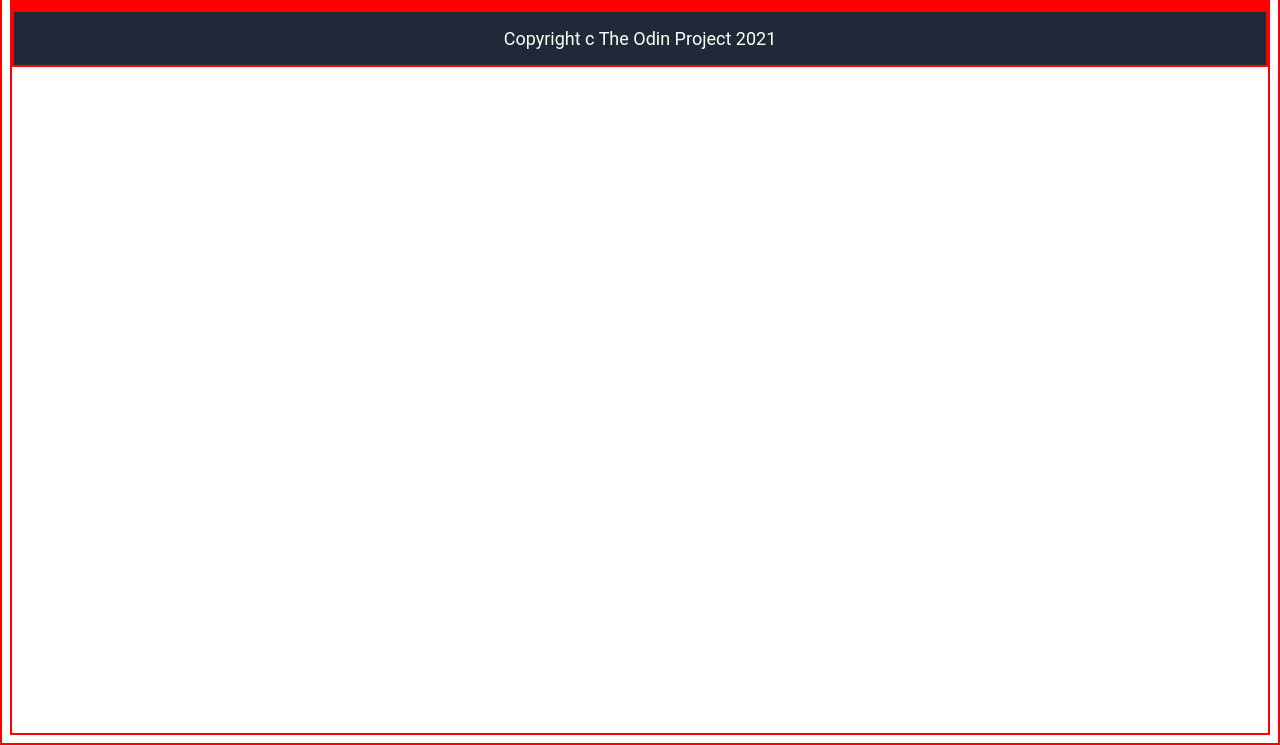
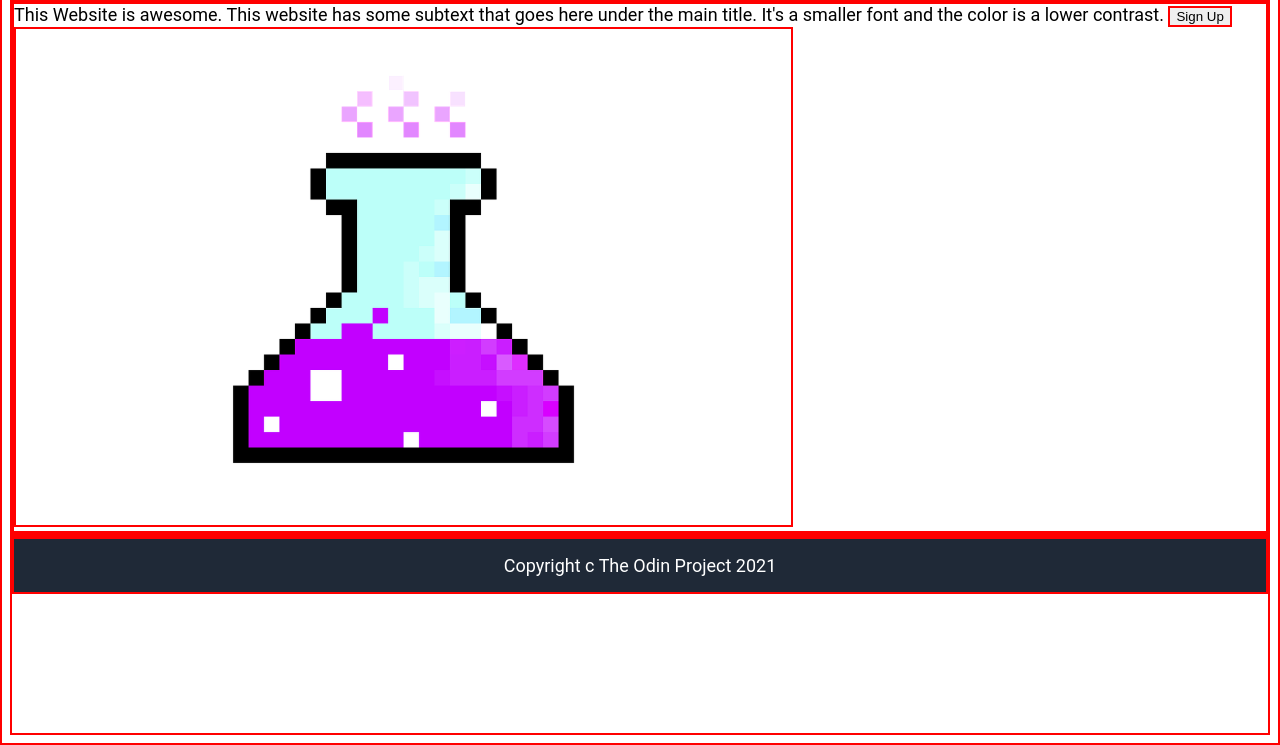
Before and after one commit to twinhitz/odin-landing-page, a plain HTML site: page index.html in a window 1280 px wide. Shown: the part 75-820 px from the top of the page. Drawn offline with Linux system fonts and the light colour scheme.

Commit message:
Add hero text and potion image

```diff
--- a/css/style.css
+++ b/css/style.css
@@ -27,7 +27,7 @@ body {
  flex-direction: row;
  justify-content: space-between;
  font-size: 24px;
- font-weight: 700px;
+ font-weight: 700;
 
 }
 
@@ -57,6 +57,7 @@ ul {
     justify-content: space-between;
     gap: 16px;
     font-size: 18px;
+    font-weight: 100;
 
 }
 
--- a/index.html
+++ b/index.html
@@ -22,7 +22,12 @@
 
 
         </div>
-        <div class="hero"></div>
+        <div class="hero">This Website is awesome.
+            This website has some subtext that goes here under the main title. It's a smaller font and the color is a lower contrast.
+            <button>Sign Up</button>
+            <img src= "img/potion.png" alt="purple potion" height="500" width="auto">
+
+        </div>
 
         <div class=" content"></div>
 
```
Also changed, not shown: img/potion.png (added).
